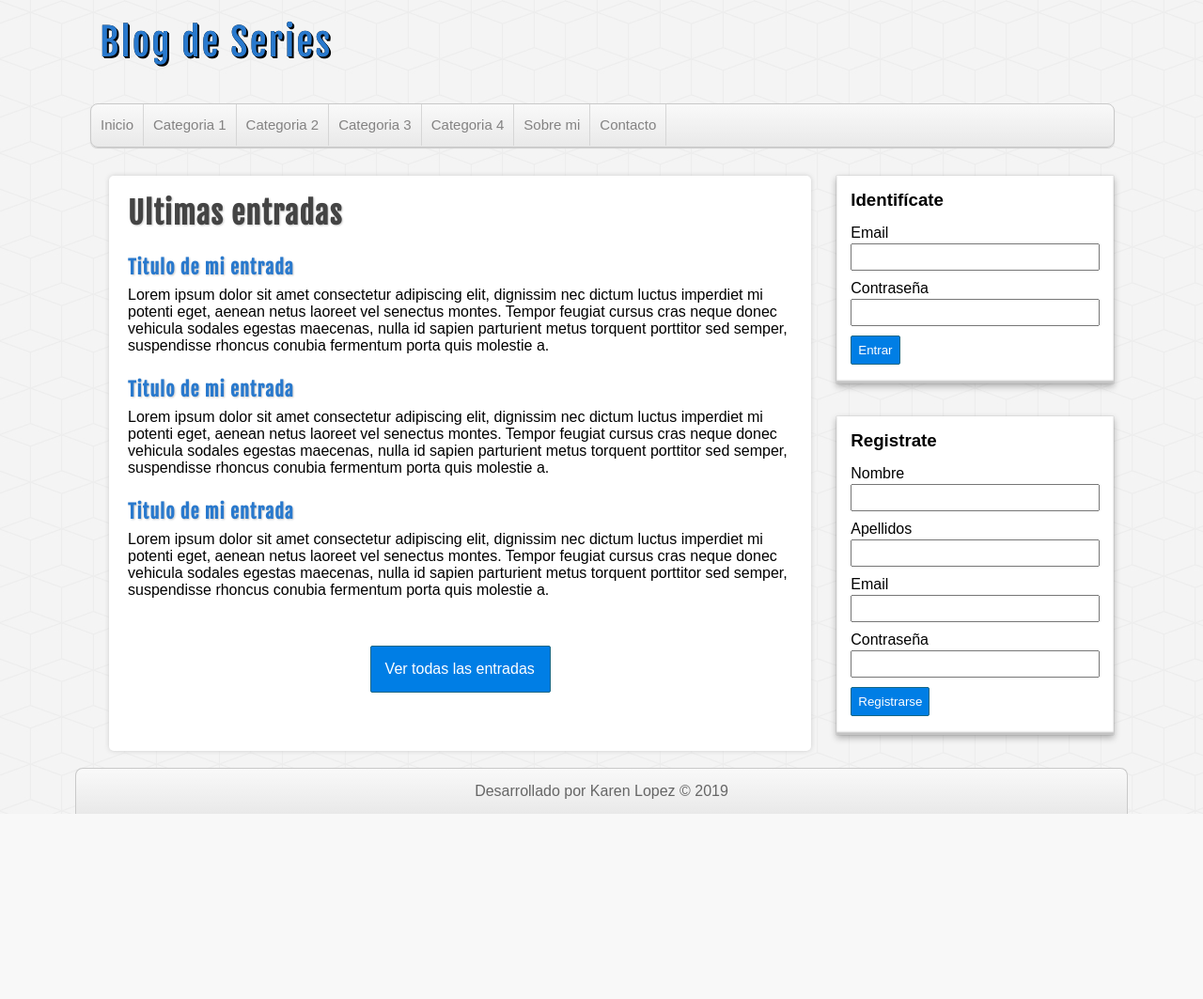
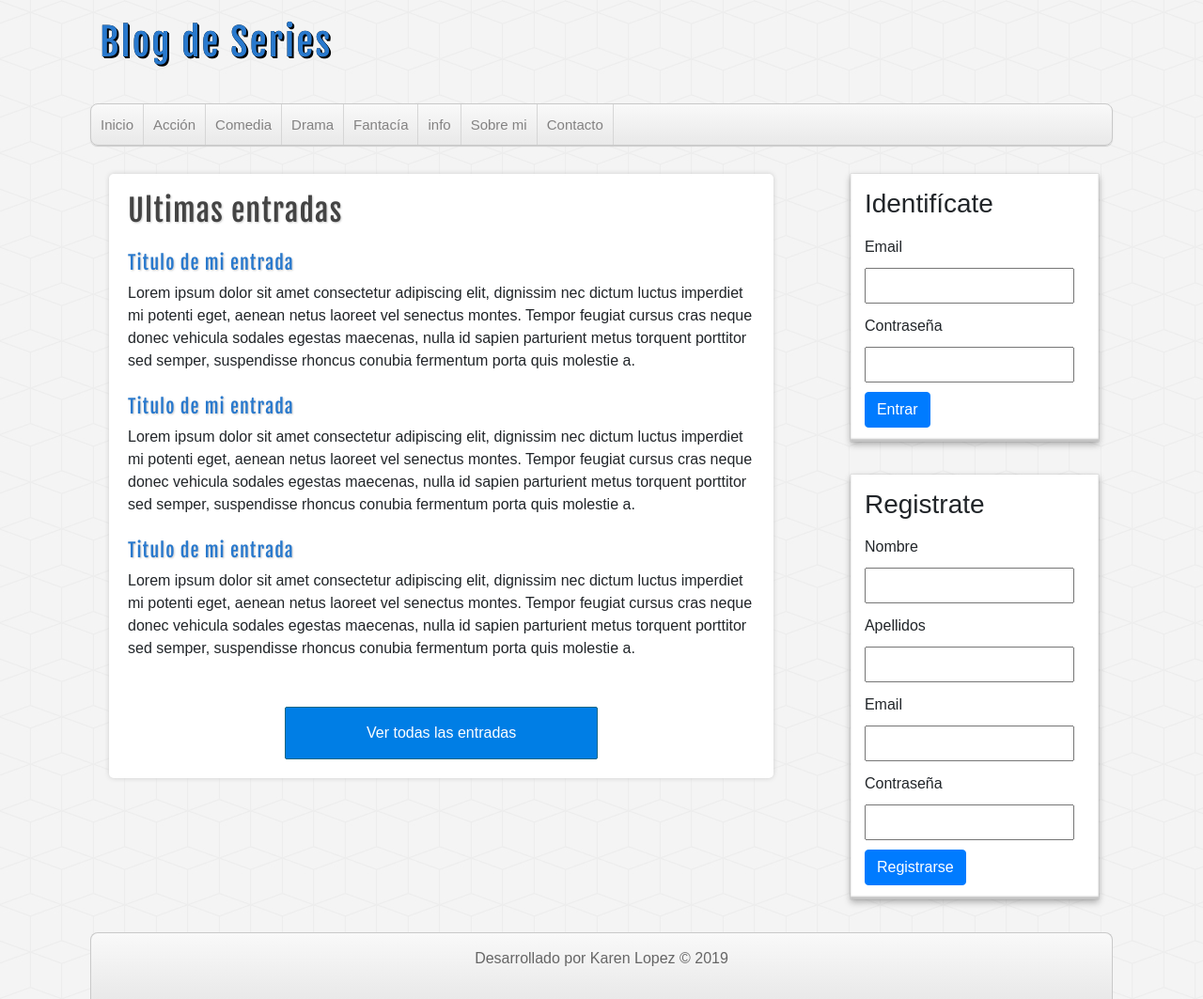
Before and after one commit to karen-lopez/SeriesBlog, a PHP site: page / in a window 1280 px wide. Shown: the whole page at 94% size. Before the commit the page ends 866 px from the top, so only its background shows below. Run offline with PHP 8.4, Linux system fonts and the light colour scheme; data comes from the database, SQL or seed files in the repository.

Commit message:
login y categorias

```diff
--- a/assets/css/style.css
+++ b/assets/css/style.css
@@ -159,26 +159,6 @@
     margin-bottom: 10px;
 }
 
-input[type="button"],
-input[type="submit"],
-.boton{
-    margin-top: 5px;
-    margin-bottom: 5px;
-    display: block;
-    border-radius: 2px;
-    color:white;
-    background: #007ee5;
-    border: 1px solid #156785;
-    cursor:pointer;
-    padding: 7px;
-}
-
-.boton{
-    color:white !important;
-    text-align: center;
-    width: 130px;
-}
-
 .boton-naranja{
     background: orange;
     border-color: #bd7d08;
--- a/includes/cabecera.php
+++ b/includes/cabecera.php
@@ -1,12 +1,16 @@
 <?php require_once 'conexion.php'; ?>
+<?php require_once 'helpers.php'; ?>
 
 <!DOCTYPE HTML>
 <html lang="es">
     <head>
         <meta charset="utf-8" />
+        <meta name="viewport" content="width=device-width, initial-scale=1, shrink-to-fit=no">
         <title> Blog de Series</title>
         <!-- agregamos hoja de estilos -->
         <link rel="stylesheet" type="text/css" href="./assets/css/style.css" />
+        <link rel="stylesheet" href="https://stackpath.bootstrapcdn.com/bootstrap/4.3.1/css/bootstrap.min.css" integrity="sha384-ggOyR0iXCbMQv3Xipma34MD+dH/1fQ784/j6cY/iJTQUOhcWr7x9JvoRxT2MZw1T" crossorigin="anonymous">
+
     </head>
 
     <body>
@@ -20,15 +24,16 @@
             </div>
 
             <!-- MENU -->
+            <?php $categorias = ObtenerCategorias($db); ?>
             <nav id="menu">
 
                 <ul>
 
                     <li><a href="index.php"> Inicio </a></li>
-                    <li><a href="index.php"> Categoria 1 </a></li>
-                    <li><a href="index.php"> Categoria 2 </a></li>
-                    <li><a href="index.php"> Categoria 3 </a></li>
-                    <li><a href="index.php"> Categoria 4 </a></li>
+                    <?php foreach ($categorias as $categoria):
+                        echo "<li><a href='categoria.php?id=".$categoria['id']."'>".$categoria['nombre']."</a></li>";
+                    endforeach;
+                    ?>
                     <li><a href="index.php"> Sobre mi </a></li>
                     <li><a href="index.php"> Contacto </a></li>
 
--- a/includes/helpers.php
+++ b/includes/helpers.php
@@ -13,8 +13,28 @@
 }
 
 function borrarErrores(){
-    $_SESSION['errores'] = null;
-    $borrado = session_unset();
+    if(isset($_SESSION['errores'])){
+        $_SESSION['errores'] = null;
+        unset($_SESSION['errores']);
+    }
 
-    return $borrado;
+    if(isset($_SESSION['completado'])){
+        $_SESSION['completado'] = null;
+        unset($_SESSION['completado']);
+    }
+
 }
+
+function ObtenerCategorias($db){
+    $sql = "SELECT * FROM categorias ORDER BY nombre ASC;";
+    $categorias = mysqli_query($db, $sql);
+    $result= array();
+
+    if($categorias && mysqli_num_rows($categorias) >=1){
+        //crea tabla hash
+        while($categoria = mysqli_fetch_assoc($categorias)){
+            array_push($result, $categoria);
+        }
+    }
+    return $result;
+}
--- a/includes/lateral.php
+++ b/includes/lateral.php
@@ -1,8 +1,22 @@
-<?php require_once 'includes/helpers.php'; ?>
 <!-- Barra lateral -->
             <aside id="sidebar">
+                <?php if(isset($_SESSION['usuario'])): ?>
+                <div id='usuario-logueado' class="bloque text-center">
+                    <h2>Bienvenido, <?=$_SESSION['usuario']['nombre'].' '.$_SESSION['usuario']['apellidos'];?></h2>
+                    <!-- Botones -->
+                    <a href="" class="btn btn-info mx-2 my-1 w-75">Mi perfil</a>
+                    <a href="" class="btn btn-info mx-2 my-1 w-75">Crear Entrada</a>
+                    <a href="" class="btn btn-info mx-2 my-1 w-75">Crear Categoria</a>
+                    <a href="cerrar.php" class="btn btn-info mx-2 my-1 w-75">Cerrar sesión</a>
+
+                </div>
+                <?php else: ?>
                 <div id="login" class="bloque">
                     <h3> Identifícate</h3>
+                    <?php if(isset($_SESSION['error_login'])):
+                        echo "<div class='alerta alerta-error'>".$_SESSION['error_login']."</div>";
+                        endif;
+                    ?>
                     <form action="login.php" method="POST">
                         <label for="email"> Email </label>
                         <input type="email" name="email" required/>
@@ -10,13 +24,22 @@
                         <label for="password"> Contraseña </label>
                         <input type="password" name="password" required/>
 
-                        <input type="submit" name="submit" value="Entrar"/>
+                        <input type="submit" name="submit" value="Entrar" class="btn btn-primary mx-auto"/>
 
                     </form>
                 </div>
 
-                <div id="login" class="bloque">
+                <div id="register" class="bloque">
                     <h3> Registrate</h3>
+                    <?php
+                        if(isset($_SESSION['completado'])):
+                            echo "<div class='alerta'>".$_SESSION['completado']."</div>";
+                        else:
+                            if(isset($_SESSION['errores']['general'])):
+                            echo "<div class='alerta alerta-error'>".$_SESSION['errores']['general']."</div>";
+                            endif;
+                        endif;
+                    ?>
                     <form action="registro.php" method="POST">
                         <label for="nombre"> Nombre </label>
                         <input type="text" name="nombre" pattern="(\p{L}{3,})(([ ])(\p{L}{3,}))?" required/>
@@ -34,10 +57,11 @@
                         <input type="password" name="password" required/>
                         <?php echo mostrarError($_SESSION['errores'] ?? false, 'password')  ; ?>
 
-                        <input type="submit" name="submit" value="Registrarse"/>
+                        <input type="submit" name="submit" value="Registrarse" class="btn btn-primary mx-auto"/>
 
                     </form>
                     <?php borrarErrores(); ?>
                 </div>
+                <?php endif; ?>
 
             </aside>
--- a/index.php
+++ b/index.php
@@ -42,7 +42,7 @@
         </article>
 
         <div id="ver-todas">
-        <a href="entradas.php">Ver todas las entradas</a>
+        <a href="entradas.php" class="btn btn-primary mx-auto w-50">Ver todas las entradas</a>
         </div>
 
     </div>
```
Also changed, not shown: cerrar.php (added, +9 -0 lines), login.php (added, +46 -0 lines), registro.php (+16 -9 lines).
